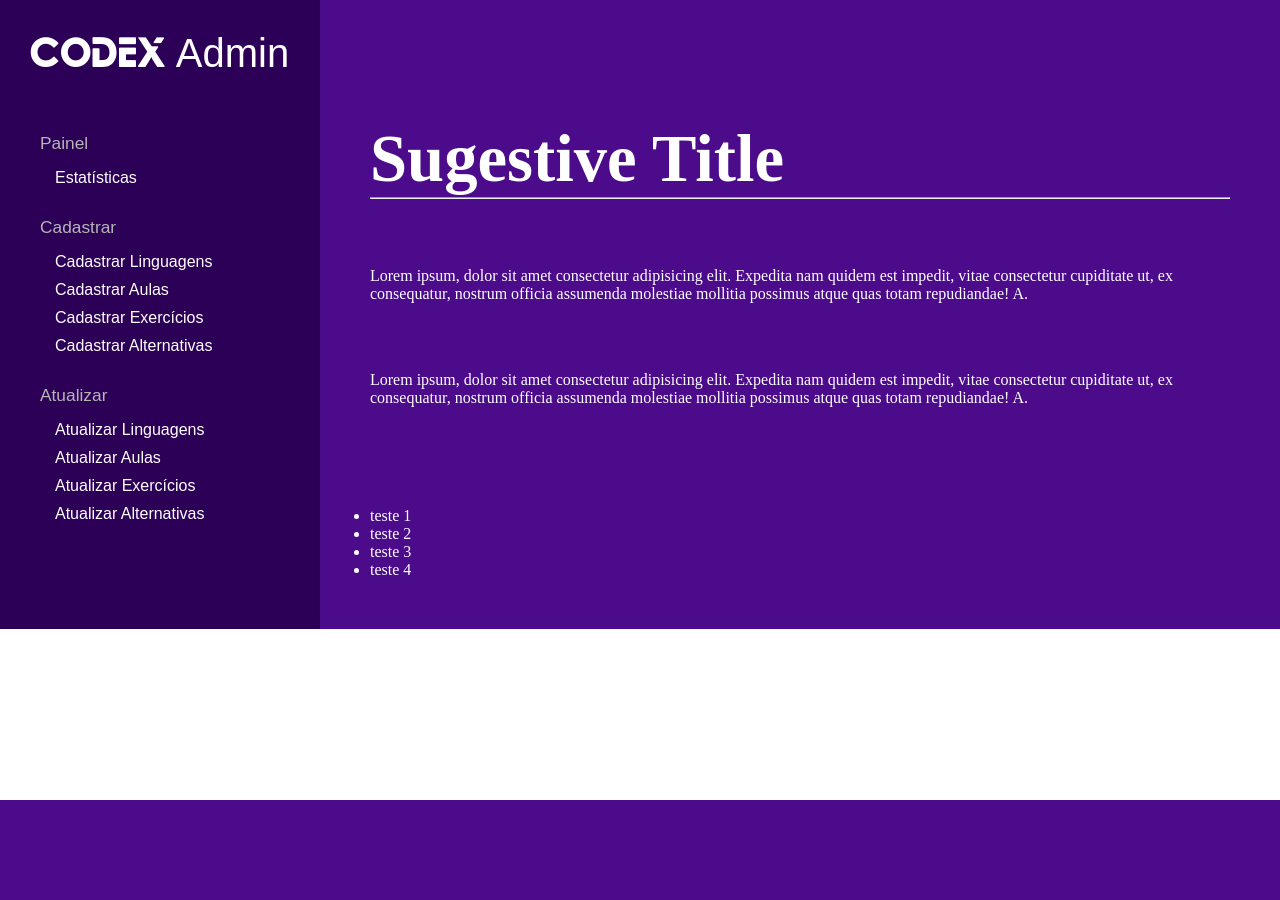
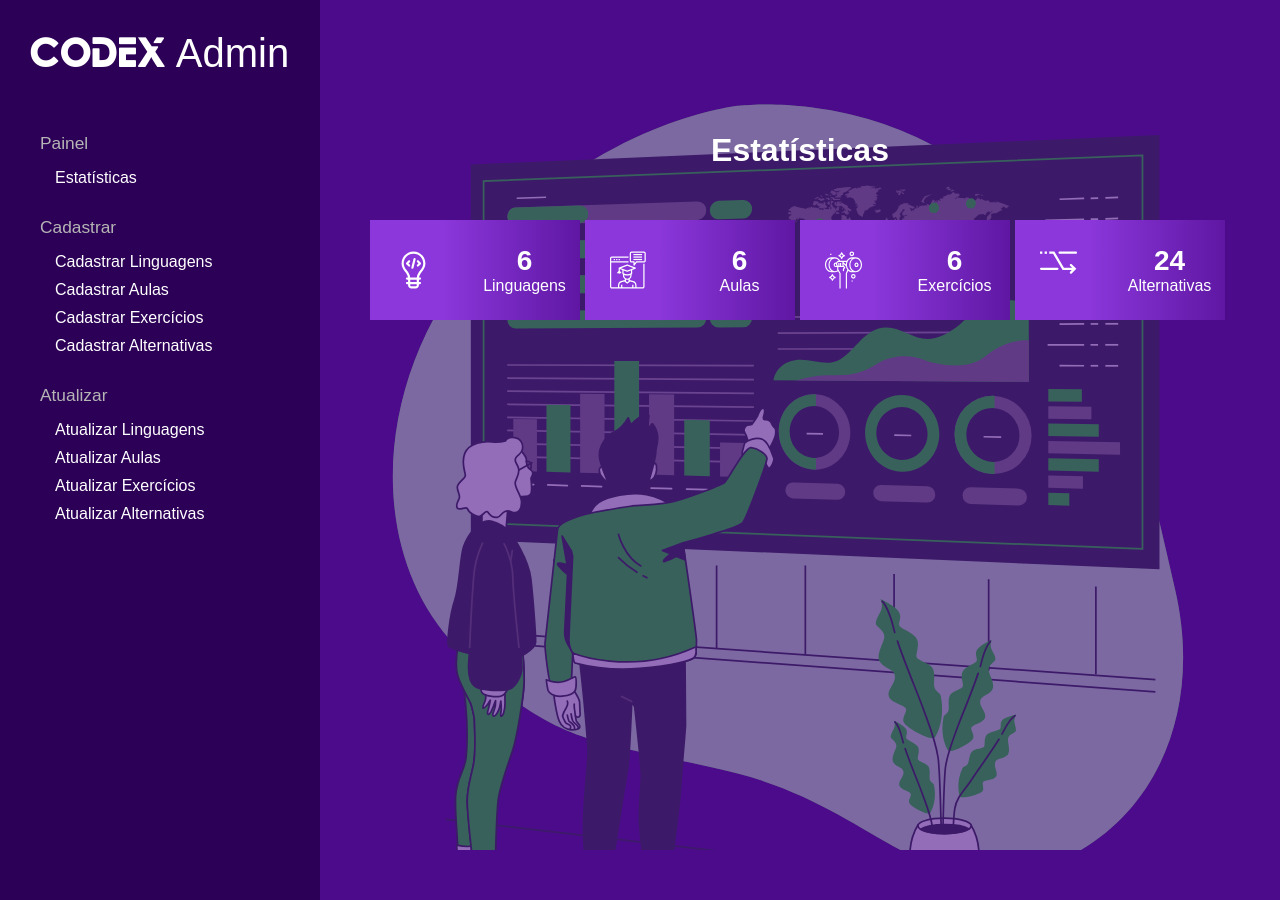
Before and after one commit to MarceloJimenes/site-codex, a PHP site: page /pages/admin-dashboard/dashboard.php in a window 1280 px wide. Before the commit the page ends 800 px from the top, so only its background shows below. Run offline with PHP 8.4, Linux system fonts and the light colour scheme.

Commit message:
update statistics.php

```diff
--- a/pages/admin-dashboard/dashboard.css
+++ b/pages/admin-dashboard/dashboard.css
@@ -11,7 +11,7 @@
 section {
   display: grid;
   grid-template-columns: 1fr 3fr;
-  /* grid-template-rows: 100%; */
+  grid-template-rows: 100%;
   grid-template-areas: "menu content";
 }
 .menu {
--- a/pages/admin-dashboard/styles/statistics.css
+++ b/pages/admin-dashboard/styles/statistics.css
@@ -1,16 +1,78 @@
+.grid {
+  display: grid;
+  grid-template-columns: 1fr 1fr 1fr 1fr;
+  /* gap: 10px; */
+}
+
+/* general stylization */
 .box {
+  height: 100vh;
+  font-family: Arial;
+  position: relative;
+  overflow: hidden;
+}
+
+/* img stylization */
+.img {
+  position: absolute;
+  left: 0;
+  top: 0;
+  width: 100%;
+  height: auto;
+  opacity: 0.4;
+  margin-top: 40px;
+}
+
+.title {
+  color: #fff;
+  font-size: 24pt;
+  margin: 82px 0 51px 0;
+  text-align: center;
+  position: relative;
+  z-index: 2;
+}
+
+/* blocks stylization */
+.boxes {
+  height: 100px;
+  width: 210px;
+  background-color: #2D0057;
+  display: flex;
+  /* margin: 0 auto; */
+  background: #8b37db;
+  background: linear-gradient(90deg, #8b37db 0%, #8b37db 35%, #5f17a3 100%);
+  z-index: 2;
+}
+.icon {
+  display: relative;
+  width: 50%;
+  height: 100%;
+  padding: 25px 0 0 25px;
+}
+/* .boxes:nth-child(4) icon { Fazer funcionar
+  margin-top: 10px;
+} */
+.icon img {
+  width: 50%;
+  height: 50%;
+}
+
+
+.information {
+  display: flex;
+  flex-direction: column;
+  justify-content: center;
+  align-items: center;
+  width: 75%;
   height: 100%;
 }
-.title {
-  font-size: 50pt;
+.data {
   color: #fff;
-  padding-top: 71px;
+  /* padding: 25px 30px 0 0; */
+  text-align: center;
+  font-size: 21pt;
 }
-.text {
+.topic {
   color: #fff;
-  padding-top: 68px;
+  /* padding: 0 30px 0 0; */
 }
-.any {
-  color: #fff;
-  padding-top: 100px;
-}
--- a/pages/admin-dashboard/views/statistics.php
+++ b/pages/admin-dashboard/views/statistics.php
@@ -3,14 +3,54 @@
 
 <!-- Iniciando conteúdo -->
 <div class="box">
-  <h1 class="title">Sugestive Title</h1>
-  <hr>
-  <p class="text">Lorem ipsum, dolor sit amet consectetur adipisicing elit. Expedita nam quidem est impedit, vitae consectetur cupiditate ut, ex consequatur, nostrum officia assumenda molestiae mollitia possimus atque quas totam repudiandae! A.</p>
-  <p class="text">Lorem ipsum, dolor sit amet consectetur adipisicing elit. Expedita nam quidem est impedit, vitae consectetur cupiditate ut, ex consequatur, nostrum officia assumenda molestiae mollitia possimus atque quas totam repudiandae! A.</p>
-  <ul class="any">
-    <li>teste 1</li>
-    <li>teste 2</li>
-    <li>teste 3</li>
-    <li>teste 4</li>
-  </ul>
+  <img class="img" src="../../assets/svgs/data-bro.svg" alt="">
+  <h1 class="title">Estatísticas</h1>
+
+  <section class="grid">
+
+    <div class="boxes">
+      <figure class="icon">
+        <img src="../../assets/svgs/lamp.svg">
+      </figure>
+
+      <div class="information">
+        <h2 class="data">6</h2>
+        <p class="topic">Linguagens</p>
+      </div>
+    </div>
+
+    <div class="boxes">
+      <figure class="icon">
+        <img src="../../assets/svgs/class.svg">
+      </figure>
+
+      <div class="information">
+        <h2 class="data">6</h2>
+        <p class="topic">Aulas</p>
+      </div>
+    </div>
+
+    <div class="boxes">
+      <figure class="icon">
+        <img src="../../assets/svgs/exercicio.svg">
+      </figure>
+
+      <div class="information">
+        <h2 class="data">6</h2>
+        <p class="topic">Exercícios</p>
+      </div>
+    </div>
+
+    <div class="boxes">
+      <figure class="icon">
+        <img src="../../assets/svgs/setas.svg">
+      </figure>
+
+      <div class="information">
+        <h2 class="data">24</h2>
+        <p class="topic">Alternativas</p>
+      </div>
+    </div>
+
+  </section>
 </div>
```
Also changed, not shown: assets/svgs/class.svg (added), assets/svgs/data-bro.svg (added), assets/svgs/exercicio.svg (added), assets/svgs/lamp.svg (added), assets/svgs/setas.svg (added), 1 other file.
